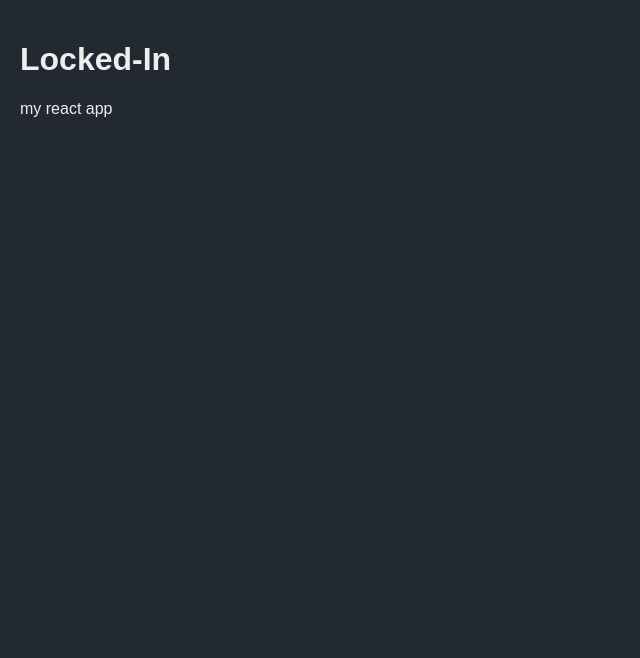
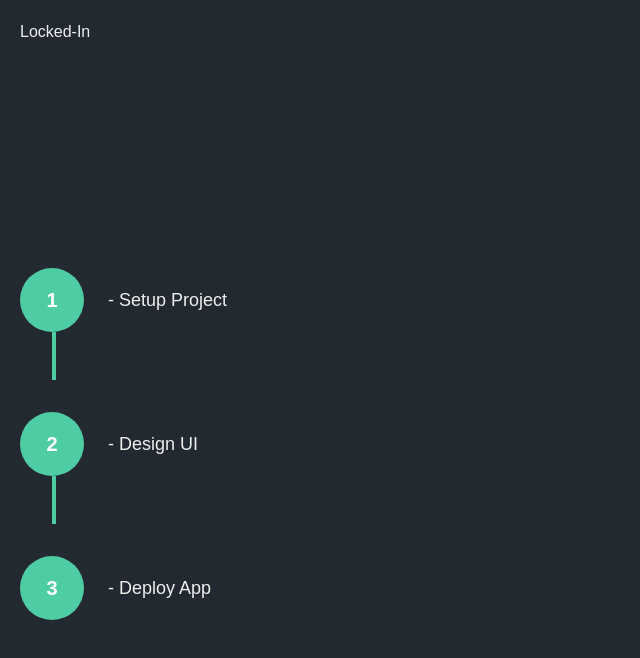
Before and after one commit to NikoZ21/locked-in, a Next.js app: page / in a window 1280 px wide. Shown: the top 658 px of the page, without its empty margins (0-640 px from the left). Built offline with nearby package versions, Linux system fonts and the light colour scheme.

Commit message:
added task component

```diff
--- a/src/app/globals.css
+++ b/src/app/globals.css
@@ -1,3 +1,5 @@
+@import "tailwindcss";
+
 body {
   margin: 0;
   padding: 20px;
--- a/src/app/page.tsx
+++ b/src/app/page.tsx
@@ -1,3 +1,11 @@
+import Task from "@/components/Task";
+
 export default function Home() {
-  return <div>my react app</div>;
+  return (
+    <div className="min-h-screen flex flex-col justify-center gap-8">
+      <Task stepNumber={1} title="Setup Project" />
+      <Task stepNumber={2} title="Design UI" />
+      <Task stepNumber={3} title="Deploy App" isLast={true} />
+    </div>
+  );
 }
--- /dev/null
+++ b/src/components/Task.tsx
@@ -0,0 +1,32 @@
+interface TaskProps {
+  stepNumber: number;
+  title: string;
+  isLast?: boolean;
+}
+
+export default function Task({ stepNumber, title, isLast }: TaskProps) {
+  return (
+    <div className="flex flex-col">
+      {/* Main row with circle and title */}
+      <div className="flex items-center">
+        {/* Circle with number */}
+        <div
+          className="flex items-center justify-center rounded-full w-16 h-16 text-white font-bold text-xl"
+          style={{ backgroundColor: "#4ECCA3" }}
+        >
+          {stepNumber}
+        </div>
+
+        {/* Task title */}
+        <span className="ml-6 text-lg font-medium" style={{ color: "#EEEEEE" }}>
+          - {title}
+        </span>
+      </div>
+
+      {/* Vertical connecting line to next task */}
+      {!isLast && (
+        <div className="w-1 h-12 ml-8" style={{ backgroundColor: "#4ECCA3" }} />
+      )}
+    </div>
+  );
+}
```
Also changed, not shown: package.json (+8 -6 lines), 1 other file (tests, documents, lock files or other folders).
